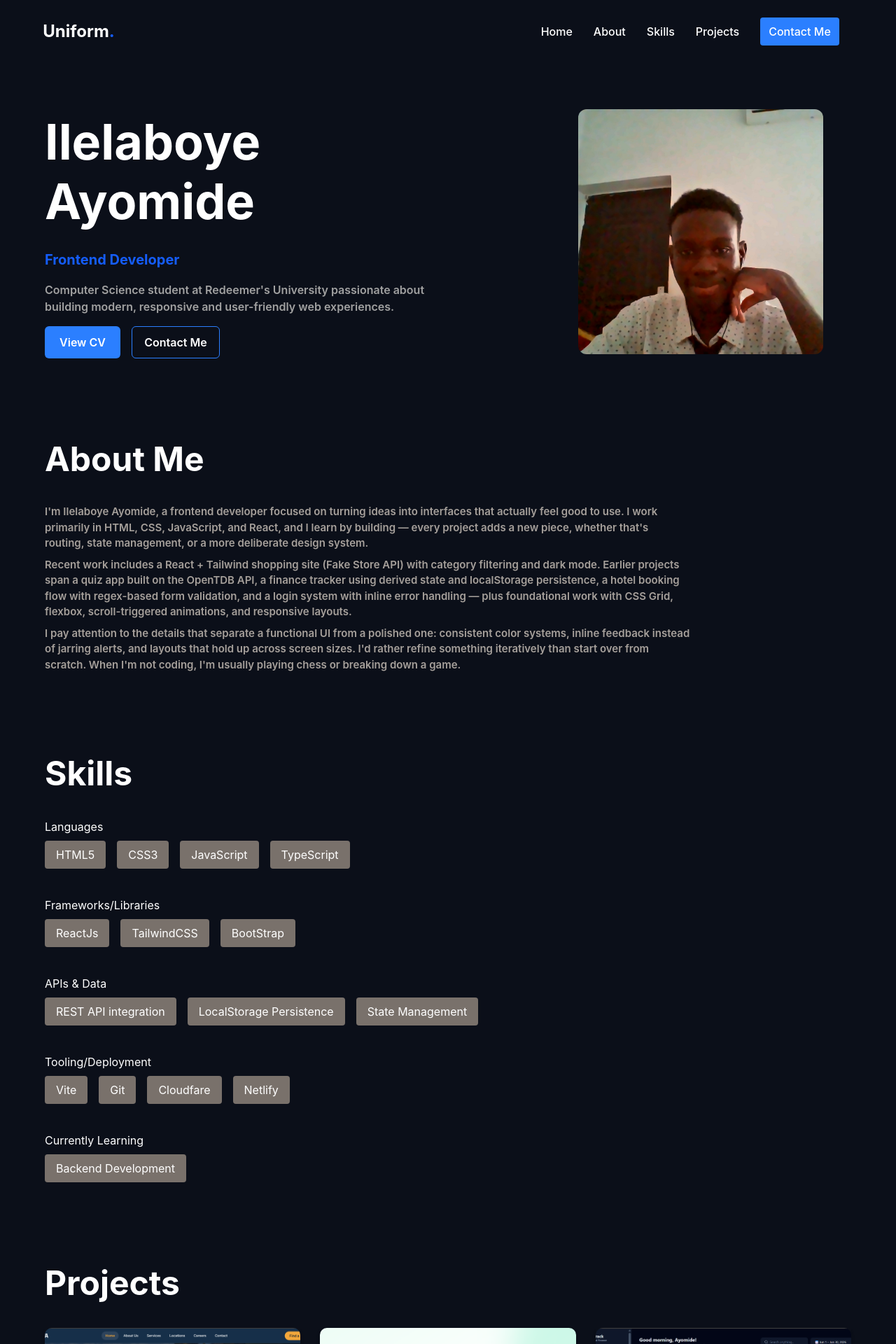
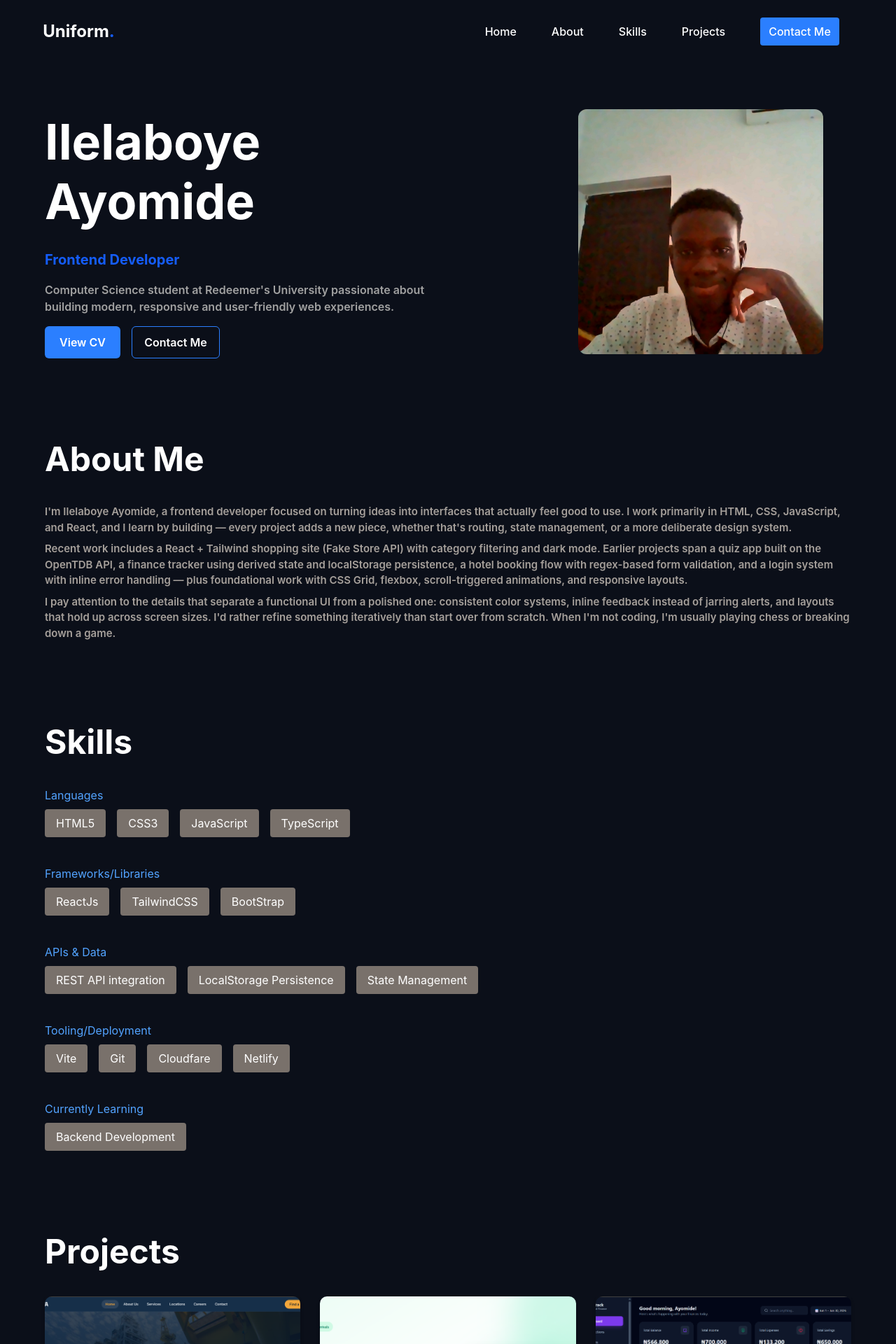
Before and after one commit to clino10q/my-portfolio, a React (Vite) app: page / in a window 1280 px wide. Shown: the top 1920 px of the page at 70% size. Built offline with nearby package versions, Linux system fonts and the light colour scheme.

Commit message:
Done with the portfolio

```diff
--- a/src/components/About.jsx
+++ b/src/components/About.jsx
@@ -2,7 +2,7 @@ export default function About() {
   return (
     <div className="mt-30 flex flex-col w-[90%] gap-10">
       <h2 className="text-5xl font-bold">About Me</h2>
-      <div className="w-[80%] text-stone-400 flex flex-col gap-2 text-[15px] font-semibold">
+      <div className="w-full text-stone-400 flex flex-col gap-2 text-[15px] font-semibold">
         <p>
           I'm Ilelaboye Ayomide, a frontend developer focused on turning ideas
           into interfaces that actually feel good to use. I work primarily in
--- a/src/components/Nav.jsx
+++ b/src/components/Nav.jsx
@@ -34,10 +34,10 @@ export default function Nav() {
           </button>
         </div>
         <div
-          className={`flex gap-[30px] items-center relative max-md:absolute max-md:gap-[15px] max-md:flex-col max-md:w-[220px] max-md:p-[12px] max-md:top-[60px] max-md:right-[0px] max-md:rounded-xl  max-md:transition-opacity max-md:transition-transform max-md:duration-300 max-md:ease-in-out max-md:z-[999] ${
+          className={`flex  items-center relative max-md:absolute max-md:gap-[15px] max-md:flex-col max-md:w-[220px] max-md:p-[12px] max-md:top-[60px] max-md:right-[0px] max-md:rounded-xl  max-md:transition-opacity max-md:transition-transform max-md:duration-300 max-md:ease-in-out max-md:z-[999] ${
             shrink
-              ? "max-md:opacity-100 max-md:visible max-md:translate-y-0 shadow-lg "
-              : "max-md:opacity-[0] max-md:invisible max-md:-translate-y-2.5"
+              ? "max-md:opacity-100 max-md:visible max-md:translate-y-0 shadow-lg bg-[#0b0f19] mr-3 gap-[30px]"
+              : "max-md:opacity-[0] max-md:invisible max-md:-translate-y-2.5   gap-[50px]"
           }
         `}
         >
--- a/src/components/Skills.jsx
+++ b/src/components/Skills.jsx
@@ -5,8 +5,8 @@ export default function Skills() {
     <div className="mt-30 flex flex-col w-[90%] gap-10">
       <h2 className="text-5xl font-bold">Skills</h2>
       <div className="skills">
-        <h1>Languages</h1>
-        <div className="flex gap-4">
+        <h1 className="text-blue-400">Languages</h1>
+        <div className="flex gap-4 flex-wrap">
           {langset.map((lang) => {
             return (
               <div
@@ -20,8 +20,8 @@ export default function Skills() {
         </div>
       </div>
       <div className="skills">
-        <h1>Frameworks/Libraries</h1>
-        <div className="flex gap-4">
+        <h1 className="text-blue-400">Frameworks/Libraries</h1>
+        <div className="flex gap-4 flex-wrap">
           {frameworks.map((frames) => {
             return (
               <div
@@ -35,8 +35,8 @@ export default function Skills() {
         </div>
       </div>
       <div className="skills">
-        <h1>APIs & Data</h1>
-        <div className="flex gap-4">
+        <h1 className="text-blue-400">APIs & Data</h1>
+        <div className="flex gap-4 flex-wrap">
           {apis.map((api) => {
             return (
               <div
@@ -50,8 +50,8 @@ export default function Skills() {
         </div>
       </div>
       <div className="skills">
-        <h1>Tooling/Deployment</h1>
-        <div className="flex gap-4">
+        <h1 className="text-blue-400">Tooling/Deployment</h1>
+        <div className="flex gap-4 flex-wrap">
           {tools.map((tool) => {
             return (
               <div
@@ -65,7 +65,7 @@ export default function Skills() {
         </div>
       </div>
       <div className="skills">
-        <h1>Currently Learning</h1>
+        <h1 className="text-blue-400">Currently Learning</h1>
         <div className="flex gap-4">
           <div className="bg-stone-500 px-4 py-2 rounded-sm transition-transform duration-300 ease-in-out hover:scale-110 cursor-default">
             Backend Development
```
